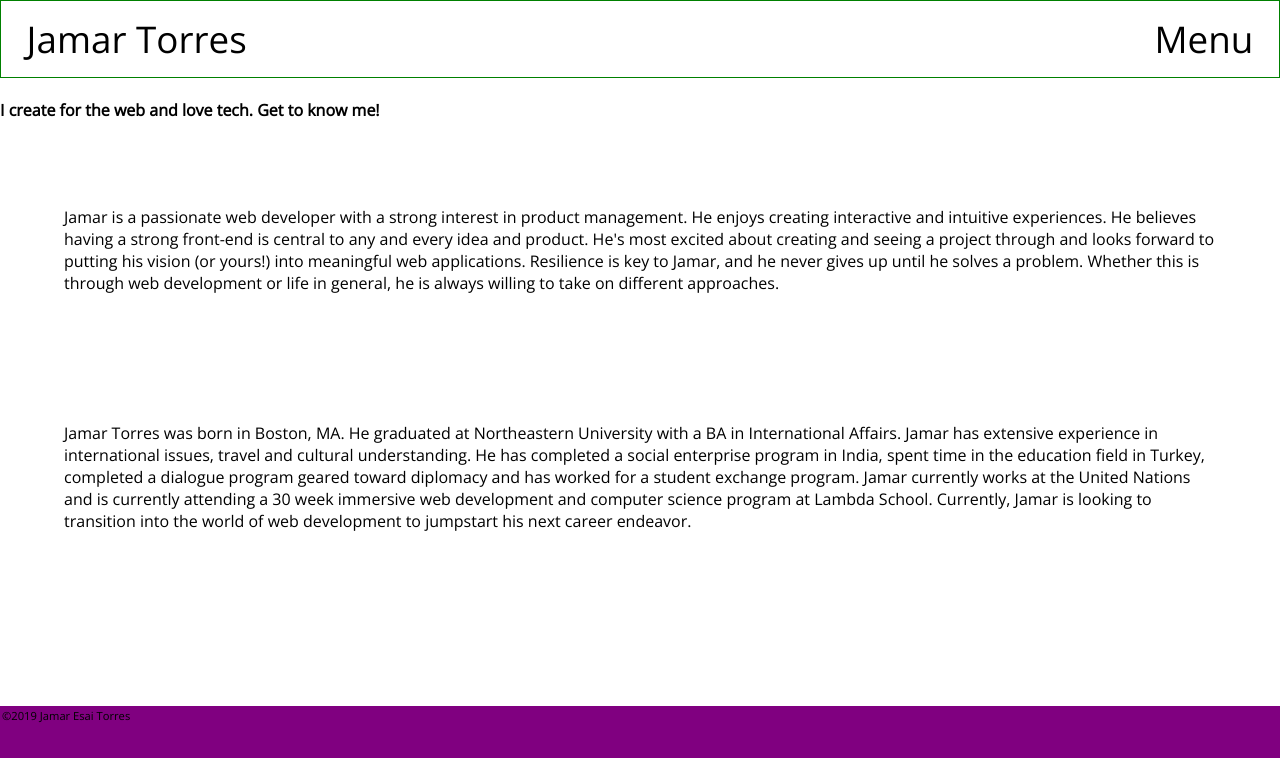
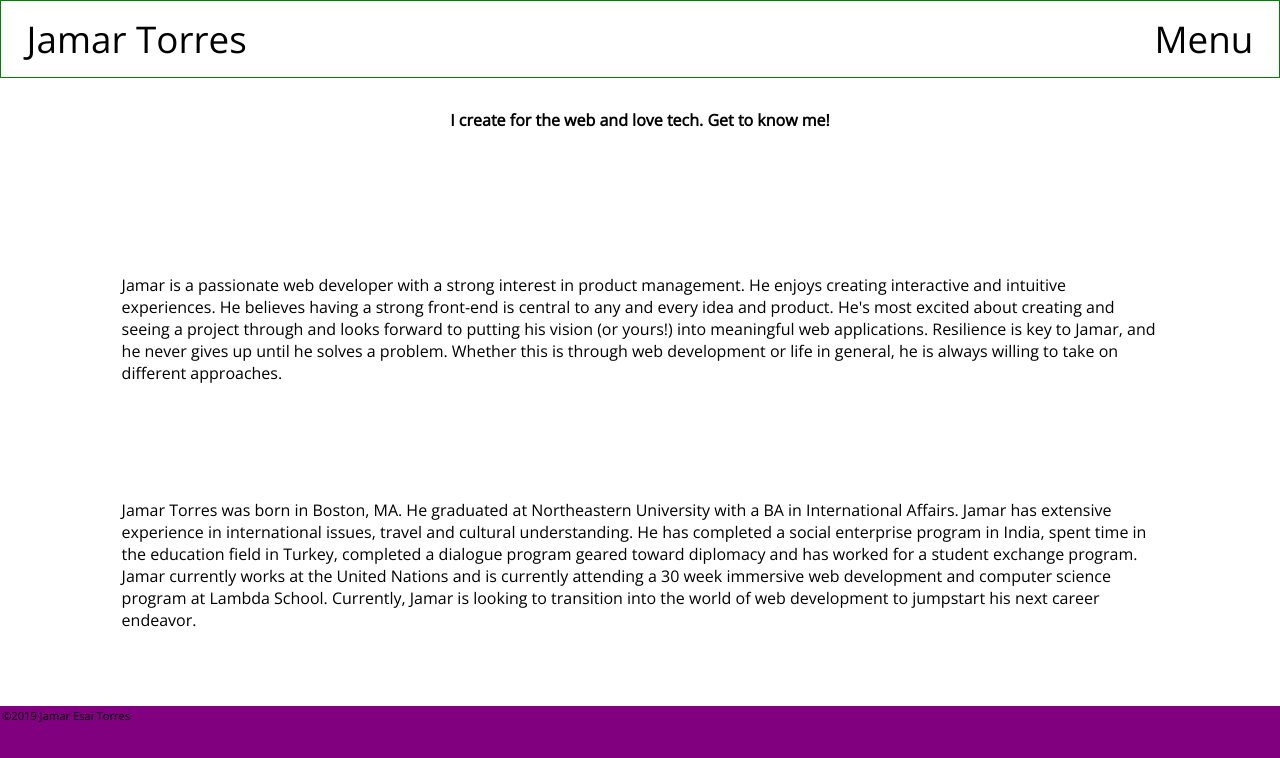
Before and after one commit to jrizza88/JamarTorresPortfolio, a React (Create React App) app in the folder jamar-portfolio-app/: page /About in a window 1280 px wide. Shown: the top 758 px of the page. Built offline with nearby package versions, Linux system fonts and the light colour scheme.

Commit message:
changed format of about section

```diff
--- a/jamar-portfolio-app/src/components/About/About.js
+++ b/jamar-portfolio-app/src/components/About/About.js
@@ -6,7 +6,7 @@ const About = () => (
     <AboutHeadline>
       I create for the web and love tech. Get to know me!
     </AboutHeadline>
-    <div>
+    <AboutMiniContainer>
       <AboutDivs>
         Jamar is a passionate web developer with a strong interest in product
         management. He enjoys creating interactive and intuitive experiences. He
@@ -29,7 +29,7 @@ const About = () => (
         Currently, Jamar is looking to transition into the world of web
         development to jumpstart his next career endeavor.
       </AboutDivs>
-    </div>
+    </AboutMiniContainer>
   </AboutContainer>
 );
 
@@ -39,9 +39,17 @@ const AboutContainer = styled.section`
   flex-direction: column;
 `;
 
+const AboutMiniContainer = styled.section`
+  display: flex;
+  flex-direction: column;
+  margin: 5%;
+`;
+
 const AboutHeadline = styled.h1`
   display: flex;
   flex-direction: row;
+  justify-content: center;
+  padding-top: 10px;
   font-size: 1rem;
 `;
 
--- a/jamar-portfolio-app/src/components/Home/Home.js
+++ b/jamar-portfolio-app/src/components/Home/Home.js
@@ -1,5 +1,6 @@
 import React from "react";
 import styled from "styled-components";
+import { Link } from "react-router-dom";
 
 class Home extends React.Component {
   // state = {
@@ -17,7 +18,7 @@ class Home extends React.Component {
             My name is Jamar, and I like to create and contribute to the world
             of web development.
           </p>
-          <div>Find out More!</div>
+          <Link to="/About">Find out More!</Link>
         </AboutContainer>
       </HomeContainer>
     );
@@ -34,8 +35,14 @@ const HomeContainer = styled.section`
   width: 100%;
 `;
 
+// const PhotoDiv = styled.section`
+// background: cream;
+// `
+
 const AboutContainer = styled.div`
   display: flex;
+  flex-direction: column;
+  align-items: center;
   background: lavender;
   margin: 3%;
   padding: 2%;
```
